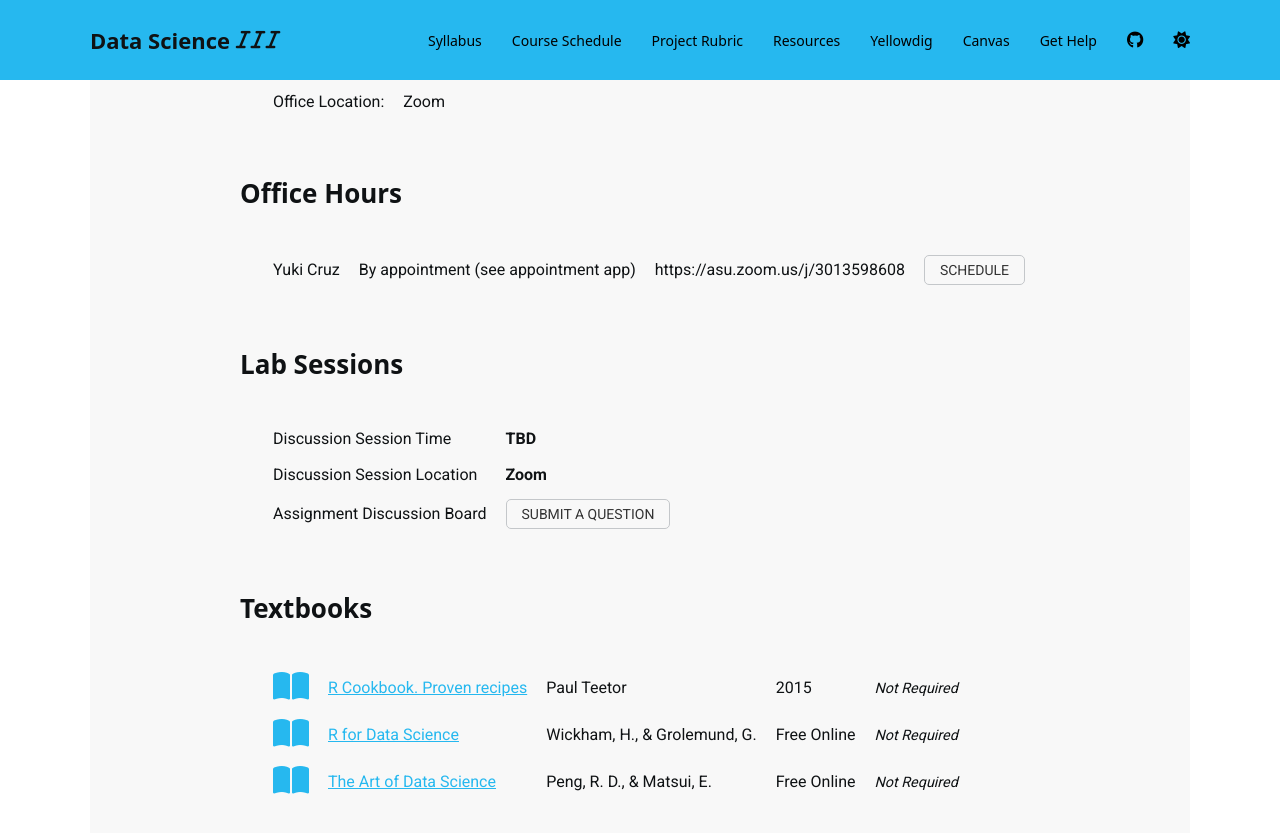
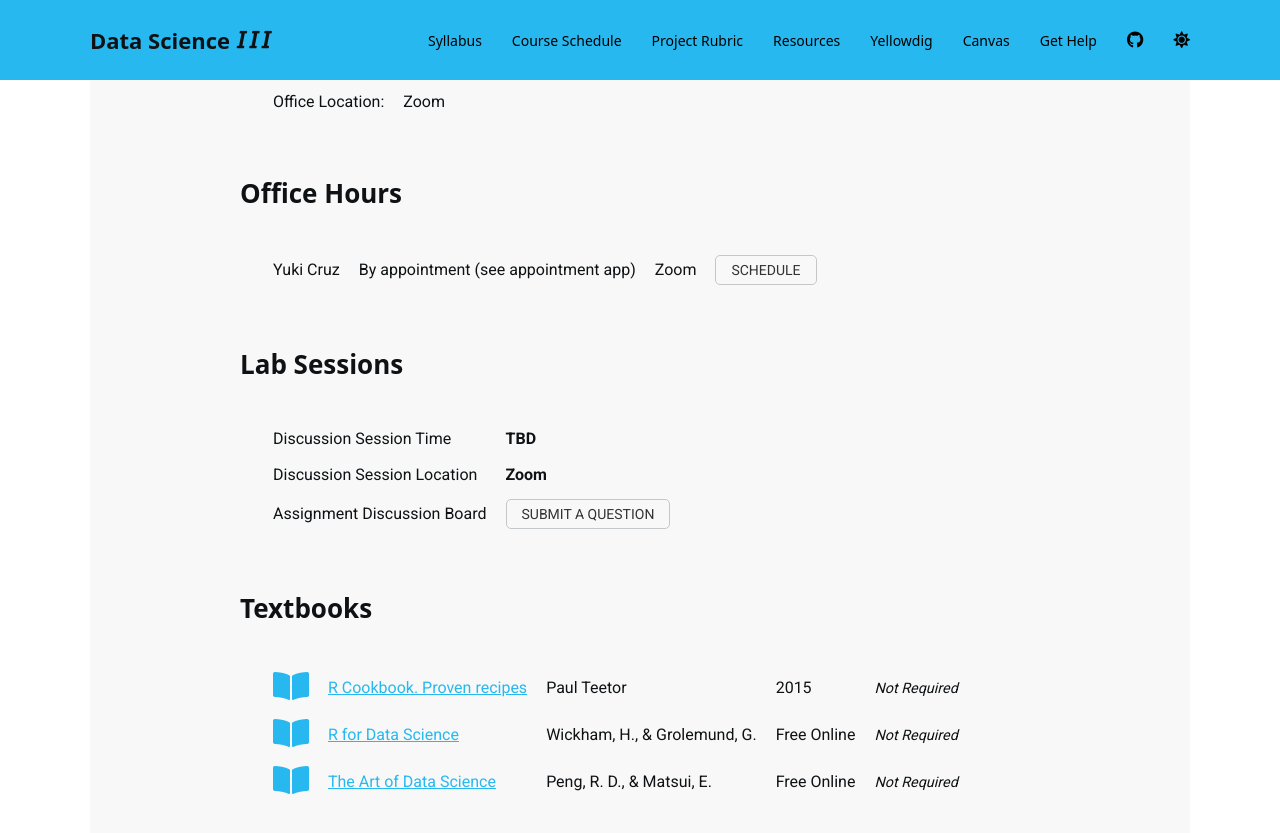
Before and after one commit to Watts-College/cpp-528-spr-2022, a Jekyll site: the page built from index.md, in a window 1280 px wide and 900 px high, scrolled down 1356 px. Shown: the top 833 px of the window. Built offline with Jekyll 4.4.1, drawn with Linux system fonts in a browser that asks for light colours; nearby versions of some CDN libraries; a script bundle is joined from its source files by our own code; library files that are not in the unit come from our copies; a style sheet for code colours, icons or effects is not loaded; some of the changed lines change nothing that is shown.

Commit message:
Update index.md
Updated: office_hours_location

```diff
--- a/index.md
+++ b/index.md
@@ -33,7 +33,7 @@ instructor:
    scholar_url:
    linked_in_url: 'https://www.linkedin.com/in/yuki-cruz-4084908/'
    office_hours_time: By appointment (see appointment app)
-   office_hours_location:  'https://asu.zoom.us/j/3013598608'
+   office_hours_location: Zoom
    office_hours_app_url: 'https://calendly.com/asu-yuki-cruz/30min'
 
 
```
